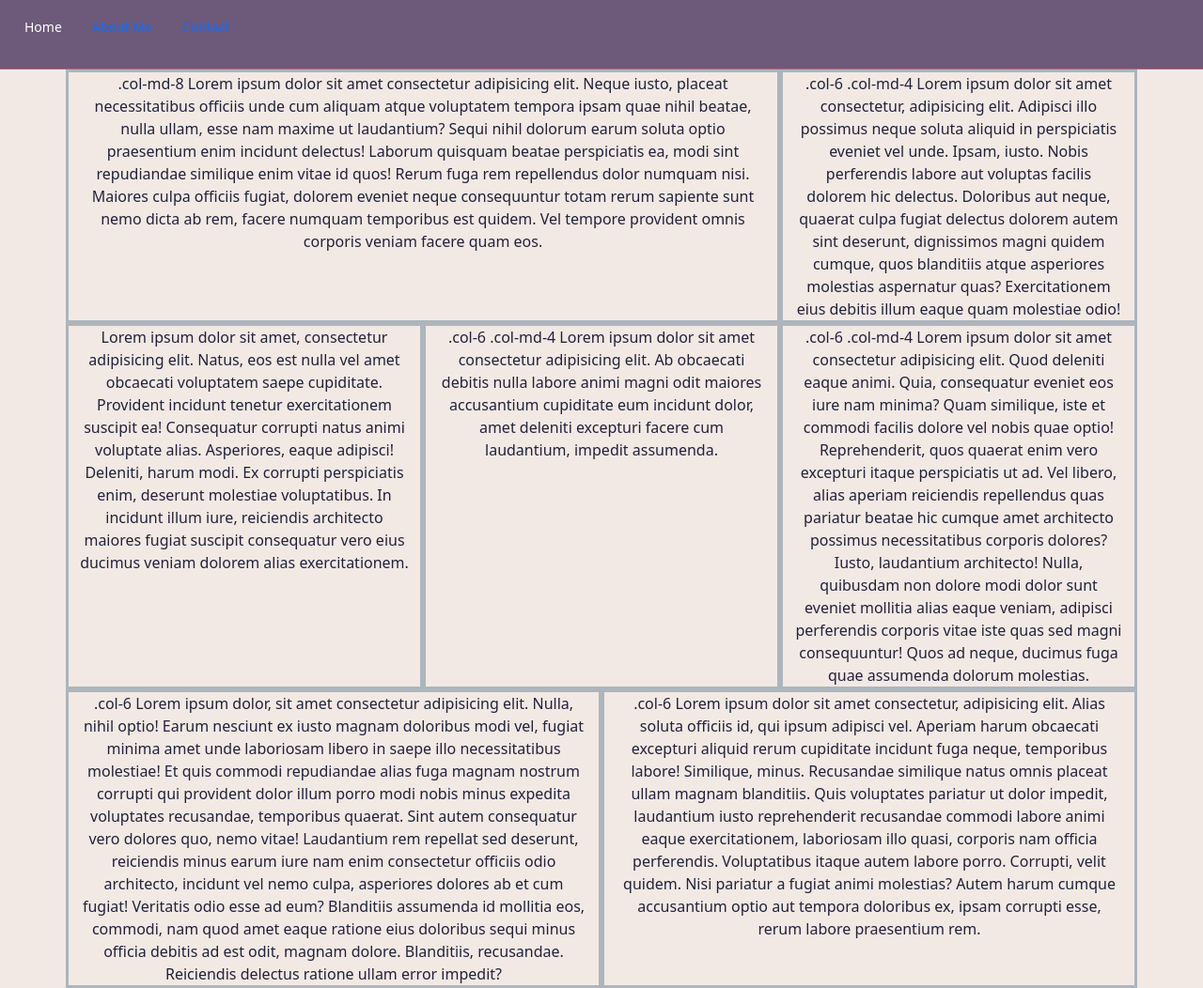
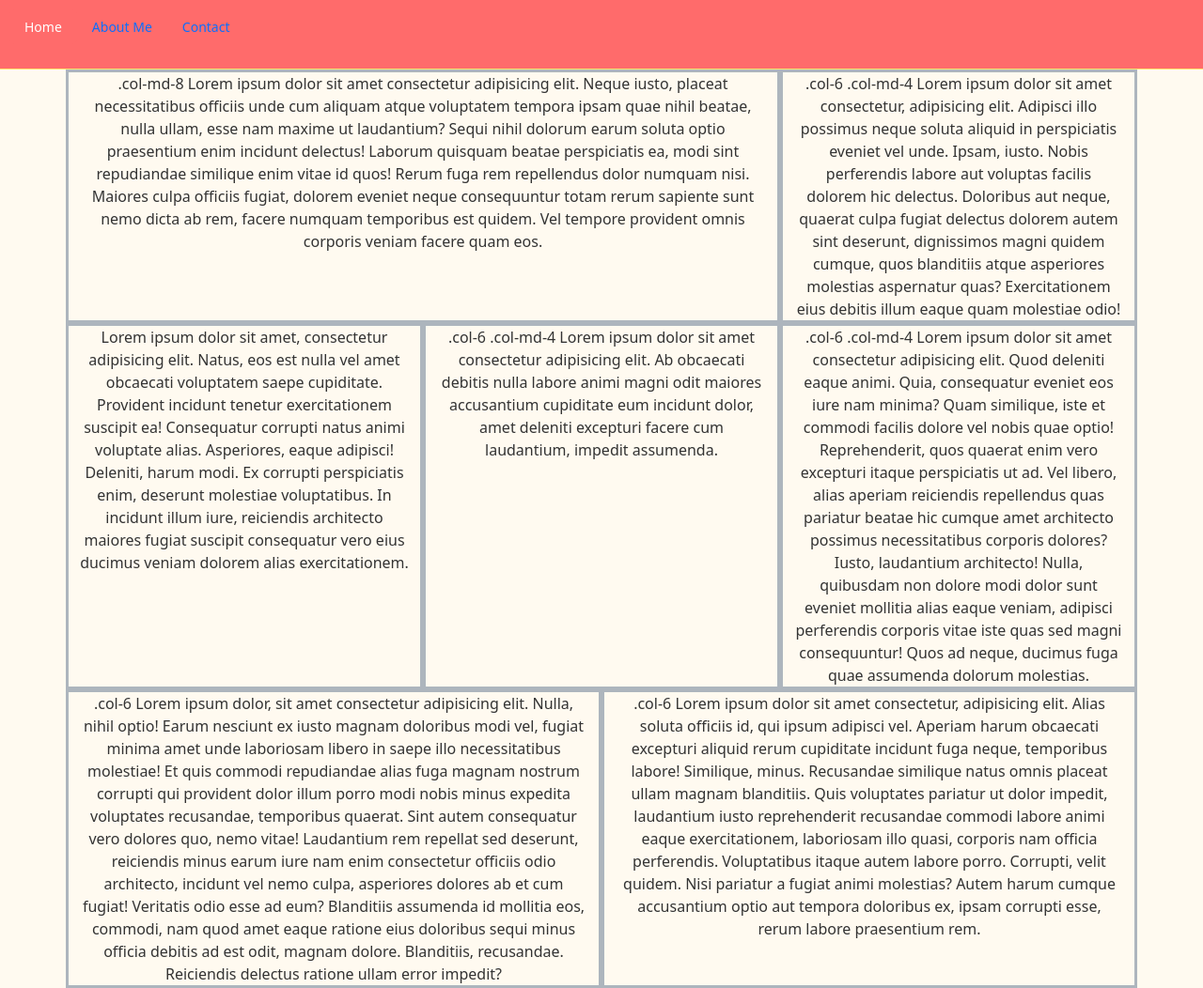
Before and after one commit to Oscar679/iot_project, a Flask app: page / in a window 1280 px wide. Shown: the whole page at 94% size. Run offline with Flask 3, Linux system fonts and the light colour scheme; some libraries are stand-ins or nearby versions.

```diff
--- a/static/css/style.css
+++ b/static/css/style.css
@@ -1,14 +1,14 @@
 :root {
-    --bs-primary: #6d597a;
-    /* Dusty Purple */
-    --bs-secondary: #b56576;
-    /* Rosewood */
-    --bs-body-bg: #f2e9e4;
-    /* Warm sand */
-    --bs-body-color: #22223b;
-    /* Midnight Blue */
-    --bs-info: #ffca3a;
-    /* Golden Yellow */
+    --bs-primary: #ff6b6b;
+    /* Coral Red */
+    --bs-secondary: #ffe66d;
+    /* Soft Yellow */
+    --bs-body-bg: #fffaf0;
+    /* Ivory */
+    --bs-body-color: #333333;
+    /* Dark charcoal */
+    --bs-info: #4ecdc4;
+    /* Aqua Teal */
 }
 
 html {
```
